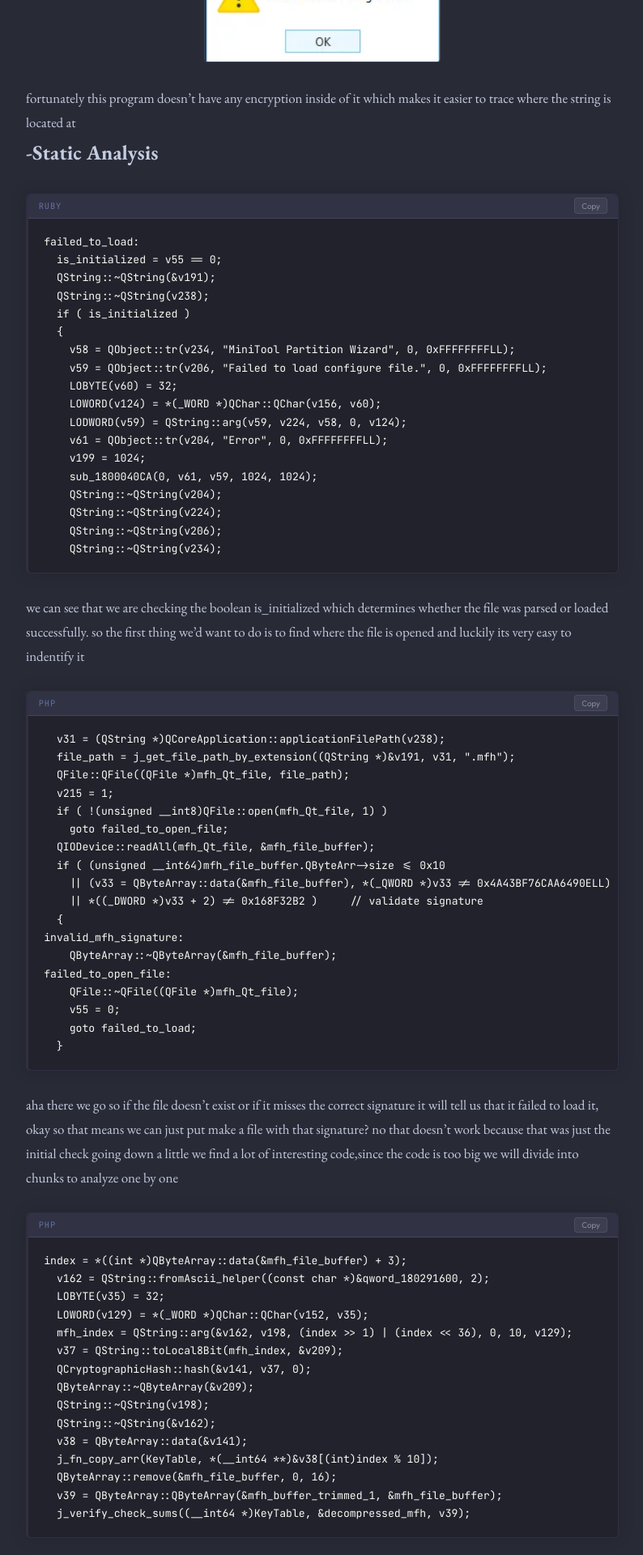
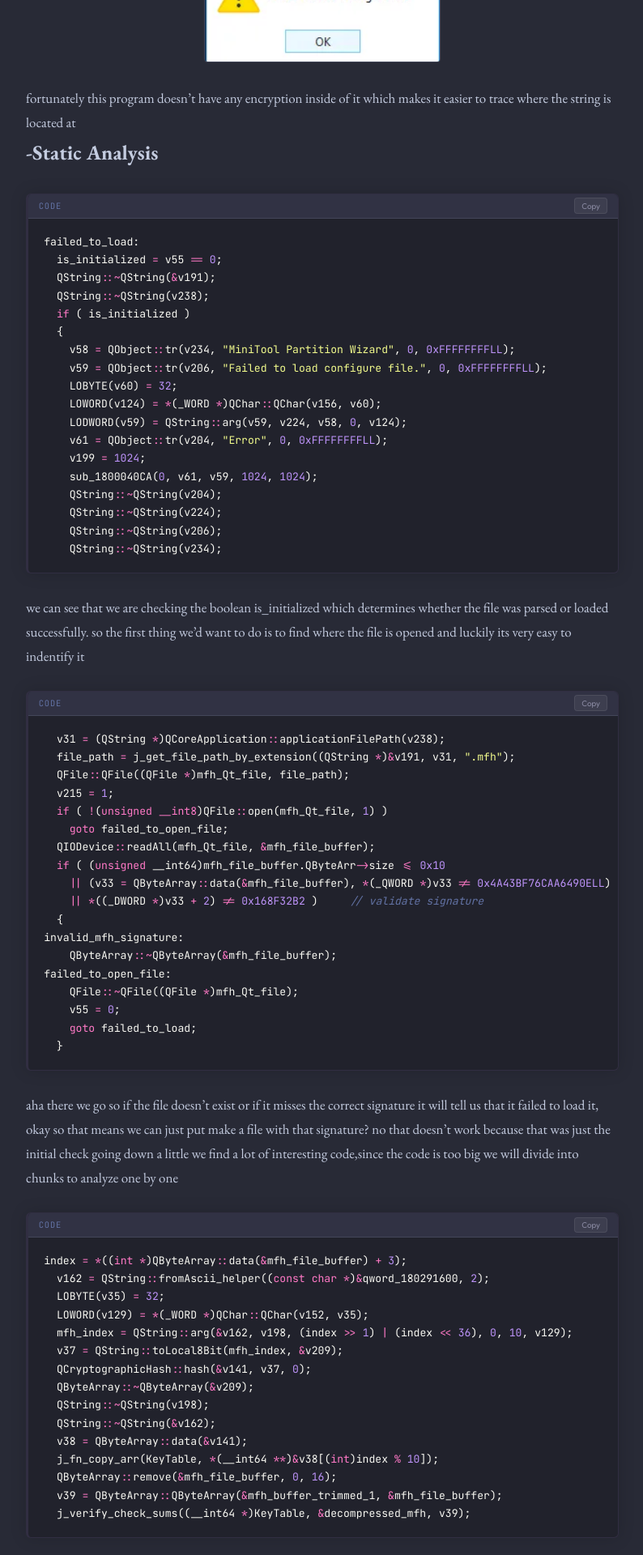
Before and after one commit to hazouka/hazouka.github.io, a Jekyll site: the page built from _posts/2026-06-13-reverse-engineering-integrity-checks.md, in a window 1280 px wide. Shown: the part 837-2757 px from the top of the page at 81% size, without its empty margins (242-1036 px from the left). Built offline with Jekyll 4.4.1, drawn with Linux system fonts in a browser that asks for light colours; nearby versions of some CDN libraries; a style sheet for code colours, icons or effects is not loaded.

Commit message:
Update _posts/2026-06-13-reverse-engineering-integrity-checks.md

````diff
--- a/_posts/2026-06-13-reverse-engineering-integrity-checks.md
+++ b/_posts/2026-06-13-reverse-engineering-integrity-checks.md
@@ -26,7 +25,7 @@ fortunately this program doesn't have any encryption inside of it which makes it
 
 # -Static Analysis
 
-```
+```cpp
 failed_to_load:
   is_initialized = v55 == 0;
   QString::~QString(&v191);
@@ -48,7 +47,7 @@ failed_to_load:
 ```
 we can see that we are checking the boolean is_initialized which determines whether the file was parsed or loaded successfully.
 so the first thing we'd want to do is to find where the file is opened and luckily its very easy to indentify it
-```
+```cpp
   v31 = (QString *)QCoreApplication::applicationFilePath(v238);
   file_path = j_get_file_path_by_extension((QString *)&v191, v31, ".mfh");
   QFile::QFile((QFile *)mfh_Qt_file, file_path);
@@ -71,7 +70,7 @@ failed_to_open_file:
 aha there we go so if the file doesn't exist or if it misses the correct signature it will tell us that it failed to load it, okay so that means we can just put make a file with that signature? no that doesn't work because that was just the initial check
 going down a little we find a lot of interesting code,since the code is too big we will divide into chunks to analyze one by one
 
-```
+```cpp
 index = *((int *)QByteArray::data(&mfh_file_buffer) + 3);
   v162 = QString::fromAscii_helper((const char *)&qword_180291600, 2);
   LOBYTE(v35) = 32;
````
Also changed, not shown: other parts of _posts/2026-06-13-reverse-engineering-integrity-checks.md (+1 -2 lines).
